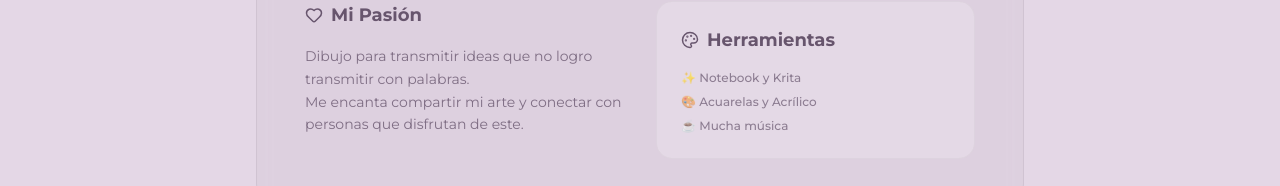
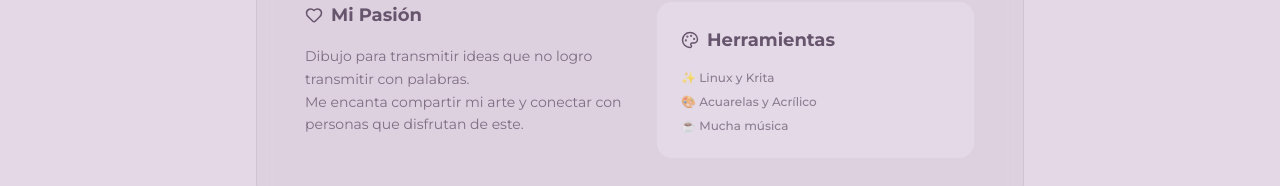
Before and after one commit to BarrioCultural/BarrioCultural.github.io, a Next.js app: page / in a window 1280 px wide. Shown: the part 461-647 px from the top of the page. Built offline with nearby package versions, Linux system fonts and the light colour scheme; no server answers.

Commit message:
linux info

```diff
--- a/src/components/paginas/sobre-mi.jsx
+++ b/src/components/paginas/sobre-mi.jsx
@@ -62,7 +62,7 @@ export default function SobreMi() {
               <Palette size={18} className="text-primary" /> Herramientas
             </h3>
             <ul className="text-xs text-primary/70 space-y-2 font-medium">
-              <li>✨ Notebook y Krita</li>
+              <li>✨ Linux y Krita</li>
               <li>🎨 Acuarelas y Acrílico</li>
               <li>☕ Mucha música</li>
             </ul>
```
